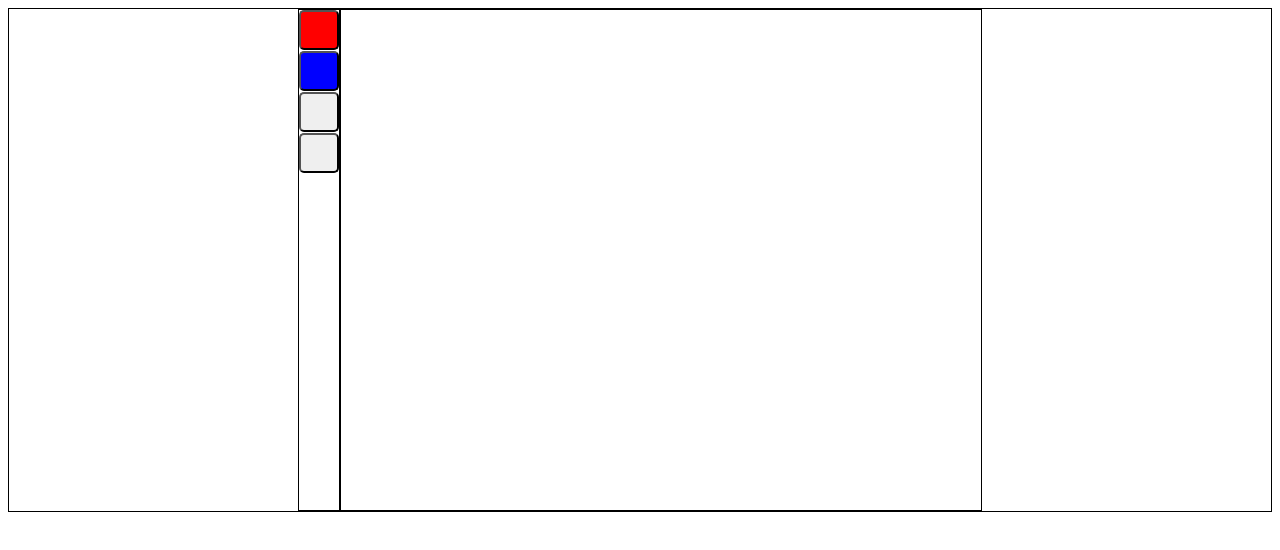
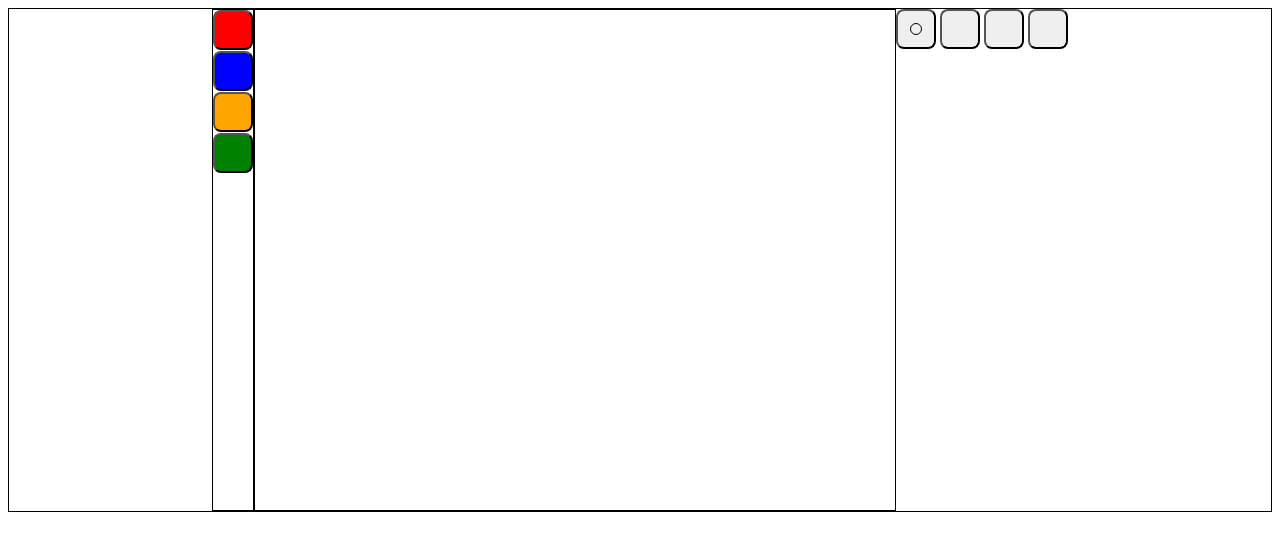
Before and after one commit to geckobees/Drawing-game, a plain HTML site: page drawing.html in a window 1280 px wide. Drawn offline with Linux system fonts and the light colour scheme.

Commit message:
updated colors

```diff
--- a/drawing.html
+++ b/drawing.html
@@ -15,6 +15,20 @@
             <button id="4" onclick="changecolor(this.id)" class="green"></button>
         </div>
         <canvas></canvas>
+        <div class="size">
+            <button id="1" onclick="editorfunc(this.id)" class="sizebutton1">
+                <div class="circle"></div>
+            </button>
+            <button id="2" onclick="editorfunc(this.id)" class="sizebutton2">
+                <div></div>
+            </button>
+            <button id="3" onclick="editorfunc(this.id)" class="sizebutton3">
+                <div></div>
+            </button>
+            <button id="4" onclick="editorfunc(this.id)" class="sizebutton4">
+                <div></div>
+            </button>
+        </div>
     </div>
 
     <script src="drawing.js"></script>
--- a/drawing.js
+++ b/drawing.js
@@ -1,4 +1,5 @@
 var color = 'black'
+var thickness = 10;
 window.addEventListener('load', function() {
     const canvas = document.querySelector('canvas');
     const c = canvas.getContext('2d');
@@ -7,7 +8,6 @@ window.addEventListener('load', function() {
     canvas.width = window.innerWidth / 2;
 
     let painting = false;
-    var thickness = 10;
 
 
     function startPos(event){
@@ -45,11 +45,16 @@ window.addEventListener('load', function() {
 
 
 function changecolor(id){
-    var button = document.querySelector('button')
     if (id == 1){
         color = 'red'
     }
     if (id == 2){
         color = 'blue'
     }
+    if (id == 3) {
+        color = 'orange'
+    }
+    if (id == 4){
+        color = 'green'
+    }
 }
--- a/drawing.scss
+++ b/drawing.scss
@@ -8,12 +8,6 @@ canvas {
     border: 1px solid black;
 }
 .colourbuttons {
-    button {
-        height: 40px;
-        width: 40px;
-        border-radius: 5px;
-
-    }
     width: 40px;
     border: 1px solid black;
 }
@@ -23,3 +17,29 @@ canvas {
 .blue {
      background-color: blue;
 }
+.orange {
+    background-color: orange;
+}
+.green {
+    background-color: green;
+}
+
+.size{
+    .sizebutton1{
+        .circle {
+            justify-self: center;
+            height: 10px;
+            width: 10px;
+            border: 1px solid black;
+            border-radius: 50px;
+        }
+    }
+}
+button {
+    height: 40px;
+    width: 40px;
+    border-radius: 8px;
+    &:hover {
+        border-radius: 3px;
+    }
+}
```
Also changed, not shown: drawing.css, 1 other file.
